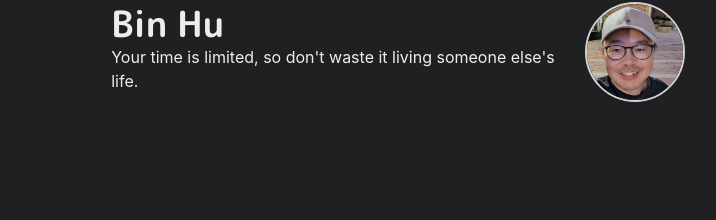
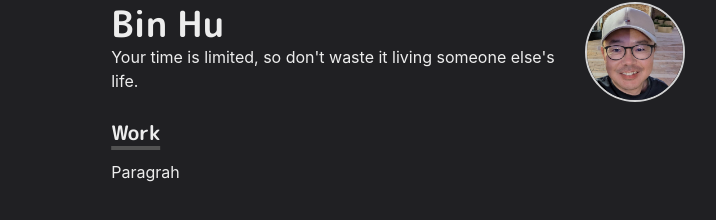
Before and after one commit to elithrade/elithrade-homepage, a Next.js app: page / in a window 1280 px wide. Shown: the part 126-346 px from the top of the page, without its empty margins (242-958 px from the left). Built offline with nearby package versions, Linux system fonts and the light colour scheme.

Commit message:
fix/ styled component

```diff
--- a/components/section.js
+++ b/components/section.js
@@ -7,8 +7,8 @@ const StyledDiv = chakra(motion.div, {
   }
 })
 
-const Section = ({ children, delay = 0 }) => {
-  ;<StyledDiv
+const Section = ({ children, delay = 0 }) => (
+  <StyledDiv
     initial={{ y: 10, opacity: 0 }}
     animate={{ y: 0, opacity: 1 }}
     transition={{ duration: 0.8, delay }}
@@ -16,6 +16,6 @@ const Section = ({ children, delay = 0 }) => {
   >
     {children}
   </StyledDiv>
-}
+)
 
 export default Section
```
